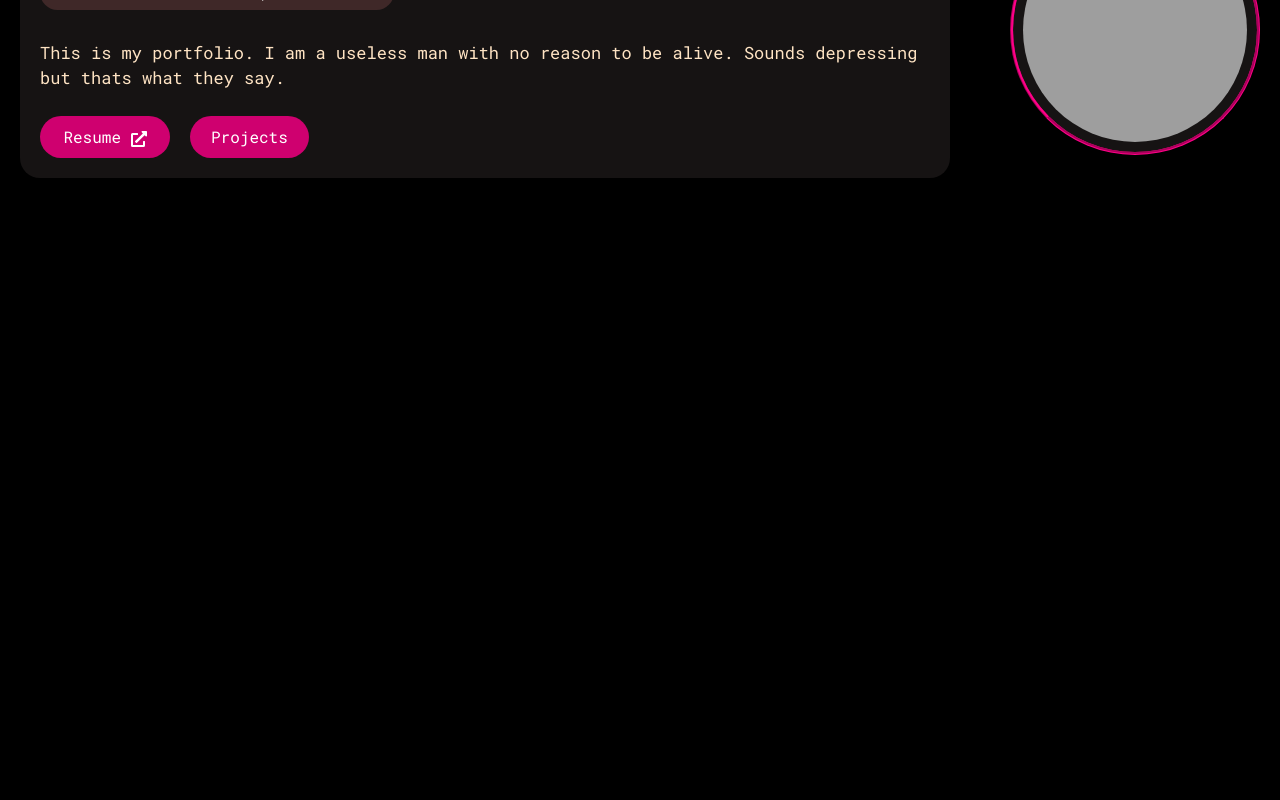
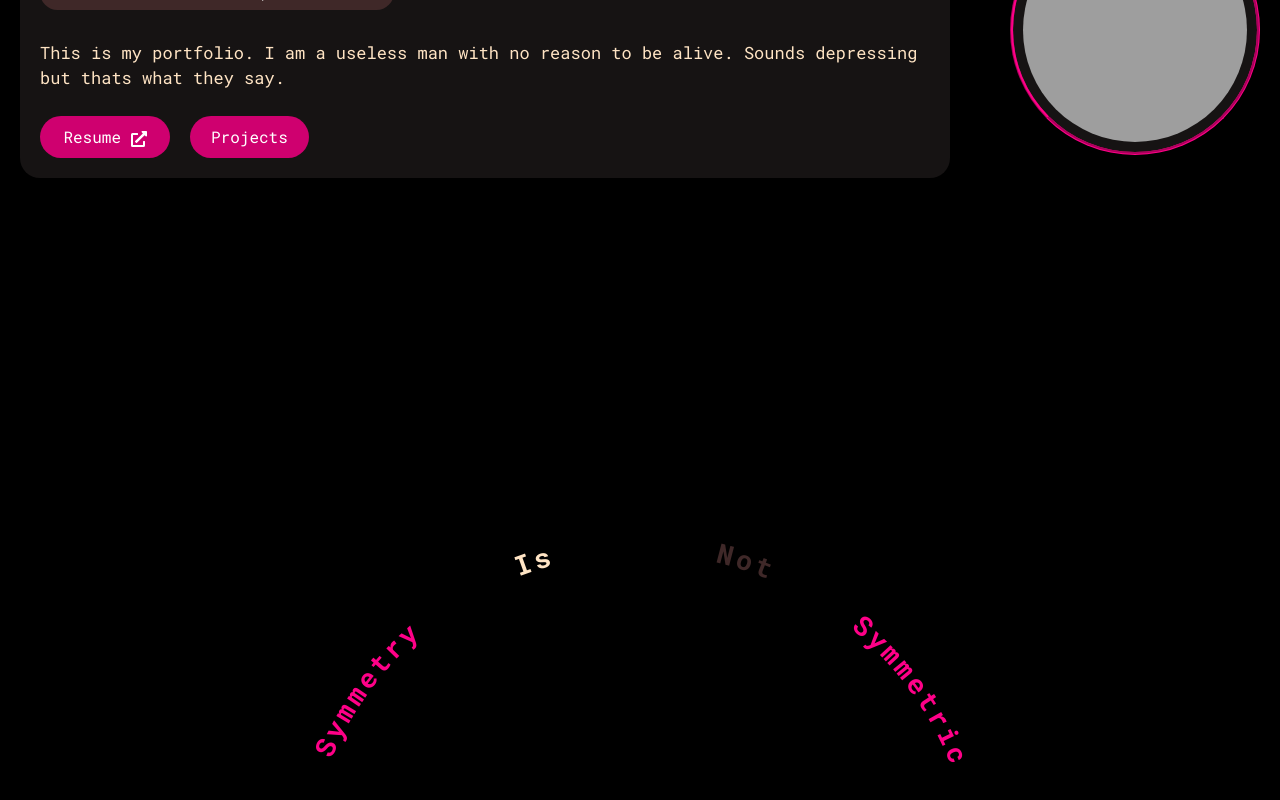
Before and after one commit to swarroopp/ni-hao, a React (Vite) app: page / in a window 1280 px wide. Shown: the part 258-1058 px from the top of the page. Before the commit the page ends 800 px from the top, so only its background shows below. Built offline with nearby package versions, Linux system fonts and the light colour scheme; grey boxes are pictures that could not be loaded.

Commit message:
updated home svg

```diff
--- a/package.json
+++ b/package.json
@@ -11,6 +11,7 @@
   },
   "dependencies": {
     "@lottiefiles/dotlottie-react": "^0.13.3",
+    "@lottiefiles/react-lottie-player": "^3.6.0",
     "bootstrap": "^5.3.4",
     "motion": "^12.6.3",
     "react": "^19.0.0",
--- a/src/components/Body.css
+++ b/src/components/Body.css
@@ -16,7 +16,7 @@
   font-size: 17px;
   padding-top: 10px;
   margin-top: 20px;
-  color: bisque;
+  color: #ffe4c4;
 }
 
 .nam {
@@ -66,7 +66,7 @@
 .online {
   height: auto;
   width: fit-content;
-  background-color: rgb(63, 40, 40);
+  background-color: #3f2828;
   border-radius: 20px;
   padding: 3px 10px;
   margin-top: 12px;
--- a/src/components/Home.css
+++ b/src/components/Home.css
@@ -1,28 +1,71 @@
 .home-wrapper {
   position: relative;
-  height: 100vh;
-  width: 100vw;
-  overflow: hidden;
+  overflow: visible;
+  min-height: 100vh;
+  display: flex;
+  flex-direction: column;
+  align-items: center;
 }
 
-/* LOTTIE BACKGROUND SUPPORT */
 .background-lottie {
+  width: 700px; /* was 500px — increased size */
+  height: auto;
+  opacity: 0.6;
   position: absolute;
-  bottom: -80px;
+  bottom: 0;
+  left: 50%;
+  transform: translateX(-50%) scale(1.8); /* added scale */
+  z-index: 0;
+  pointer-events: none;
+  transform-origin: bottom center;
+}
+
+
+.home-wrapper {
+  overflow-y: auto;
+}
+.lottie-arc-wrapper {
+  width: 800px; /* increased from 800px */
+  height: 380px; /* increased to fit larger arc */
+  margin: 0 auto;
+  position: relative;
+  display: flex;
+  justify-content: center;
+  align-items: flex-end;
+  margin-top: 300px;
+}
+
+
+
+.lottie-footer {
+  position: absolute;
+  bottom: 10px; /* slight lift up from bottom of wrapper */
   left: 50%;
   transform: translateX(-50%);
-  width: 50vw;
-  height: auto;
+  width: 160px; /* can adjust to match SVG radius */
   z-index: 0;
   pointer-events: none;
-  opacity: 0.4;
-  filter: brightness(0.8) contrast(1.2);
+  width: 550px; /* increase this if it wraps the animation */
+
 }
+
+.semicircle-text {
+  position: absolute;
+  top: 0;
+  left: 0;
+  width: 100%;
+  height: 100%;
+  z-index: 2;
+  pointer-events: none;
+  overflow: visible;
+}
+
+
 
 /* Ensures content is above the animation */
 .content-overlay {
   position: relative;
-  z-index: 1;
+  z-index: 0;
   height: 100%;
   width: 100%;
 }
@@ -67,7 +110,8 @@
 }
 
 .nav-links li:hover {
-  color: #ff0088;
+  color:
+#ff0088;
 }
 
 .nav-links a {
--- a/src/components/Home.jsx
+++ b/src/components/Home.jsx
@@ -5,19 +5,21 @@ import AnimatedBox from "./AnimatedBox";
 import { IoOpenOutline } from "react-icons/io5";
 import Body from "./Body";
 import { DotLottieReact } from "@lottiefiles/dotlottie-react";
+import SemicircleText from "./SemicircleText";
+
 
 function Home() {
+  const arcTextData = [
+    { text: "  ", color: "#ff0088" },
+    { text: "Symmetry", color: "#ff0088" },
+    { text: "Is", color: "#ffe4c4" },
+    { text: "Not", color: "#3F2828" },
+    { text: "Symmetric", color: "#ff0088" }
+  ];
+
+
   return (
     <div className="home-wrapper">
-      {/* Lottie background */}
-      <div className="background-lottie">
-        <DotLottieReact
-          src="https://lottie.host/8f314386-ec4f-4a69-a2e0-c093235e4720/4xaWE3B7or.lottie"
-          loop
-          autoplay
-        />
-      </div>
-
       {/* Main content overlay */}
       <div className="content-overlay">
         <div className="nav">
@@ -42,6 +44,17 @@ function Home() {
           <Body />
         </div>
       </div>
+        <div className="lottie-arc-wrapper">
+    <DotLottieReact
+      src="https://lottie.host/8f314386-ec4f-4a69-a2e0-c093235e4720/4xaWE3B7or.lottie"
+      loop
+      autoplay
+      className="lottie-footer"
+    />
+    <SemicircleText data={arcTextData} />
+  </div>
+
+
     </div>
   );
 }
--- /dev/null
+++ b/src/components/SemicircleText.jsx
@@ -0,0 +1,40 @@
+import React from "react";
+
+function SemicircleText({ data }) {
+    const radius = 220; // try adjusting this to match arc around Lottie
+    const centerX = 250;
+    const centerY = 250;
+
+  return (
+    <svg
+      width={centerX * 2}
+      height={centerY}
+      className="semicircle-text"
+      viewBox={`0 0 ${centerX * 2} ${centerY}`}
+    >
+      <defs>
+        <path
+          id="semicirclePath"
+          d={`
+            M ${centerX - radius},${centerY}
+            A ${radius},${radius} 0 0,1 ${centerX + radius},${centerY}
+          `}
+          fill="none"
+        />
+      </defs>
+      {data.map((item, index) => (
+        <text key={index} fill={item.color} fontSize="18" fontWeight="bold" letterSpacing="2px">
+          <textPath
+            href="#semicirclePath"
+            startOffset={`${(index / data.length) * 100}%`}
+            textAnchor="middle"
+          >
+            {item.text}
+          </textPath>
+        </text>
+      ))}
+    </svg>
+  );
+}
+
+export default SemicircleText;
```
Also changed, not shown: 1 other file (tests, documents, lock files or other folders).
